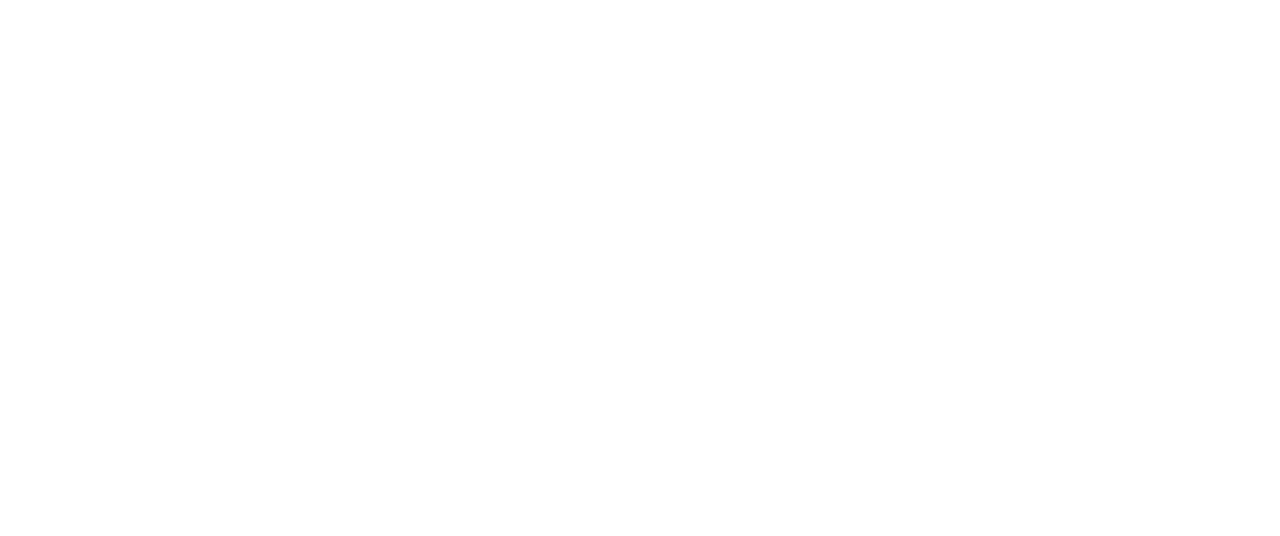
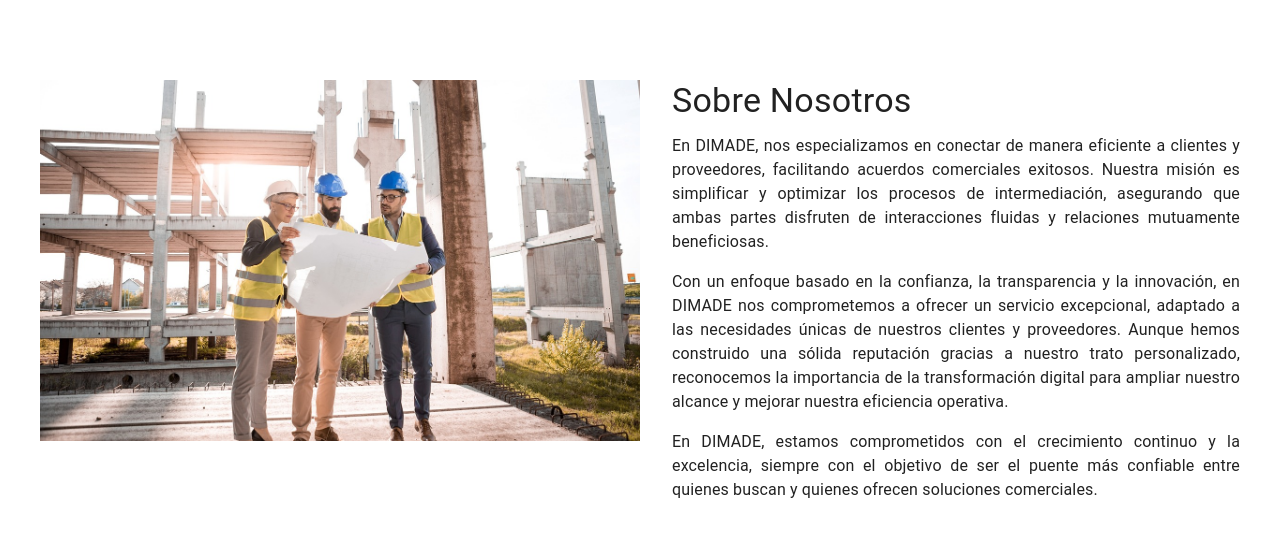
Before and after one commit to IgnaT-M/Proyecto_Dimade, a React (Vite) app in the folder DIMADE/: page /nosotros in a window 1280 px wide. Before the commit this address had no page. Shown: the top 536 px of the page. Built offline with nearby package versions, Linux system fonts and the light colour scheme.

Commit message:
primer commit

```diff
--- a/DIMADE/src/main.jsx
+++ b/DIMADE/src/main.jsx
@@ -2,10 +2,12 @@
 import ReactDOM from "react-dom/client";
 import { CssBaseline } from "@mui/material";
 import App from "./App";
+import Nosotros from "./vistas/vistas_front/Nosotros";
 
 ReactDOM.createRoot(document.getElementById("root")).render(
   <React.StrictMode>
     <CssBaseline />
     <App />
+    <Nosotros />
   </React.StrictMode>
 );
--- a/DIMADE/src/vistas/vistas_front/Nosotros.jsx
+++ b/DIMADE/src/vistas/vistas_front/Nosotros.jsx
@@ -0,0 +1,65 @@
+import React from 'react';
+import { Typography, Paper, Box } from '@mui/material';
+
+const Nosotros = () => {
+  return (
+    <Box sx={{
+      py: 4,
+      width: '100vw', // Ocupa todo el ancho de la ventana
+      marginLeft: 'calc(-50vw + 50%)' // Centra el contenido
+    }}>
+      {/* Paper con fondo blanco a todo ancho */}
+      <Paper
+        elevation={0}
+        sx={{
+          py: 6,
+          px: { xs: 2, md: 4 },
+          backgroundColor: '#ffff',
+          width: '100%',
+        }}
+      >
+        {/* Contenedor interno con ancho máximo */}
+        <Box
+          sx={{
+            maxWidth: '1200px',
+            margin: '0 auto',
+            display: 'flex',
+            flexDirection: { xs: 'column', md: 'row' },
+            gap: 4,
+            alignItems: 'flex-start',
+          }}
+        >
+          {/* Imagen a la izquierda */}
+            <Box
+              component="img"
+              src="src/assets/imagenes/img1.jpg"
+              alt="Imagen DIMADE"
+              sx={{
+                width: { xs: '100%', md: '50%' },
+                height: 'auto',
+                objectFit: 'cover',
+              }}
+            />
+
+          {/* Texto a la derecha */}
+          <Box sx={{ flex: 1, textAlign: 'justify' }}>
+            <Typography variant="h4" gutterBottom>
+              Sobre Nosotros
+            </Typography>
+            <Typography variant="body1" paragraph>
+              En DIMADE, nos especializamos en conectar de manera eficiente a clientes y proveedores, facilitando acuerdos comerciales exitosos. Nuestra misión es simplificar y optimizar los procesos de intermediación, asegurando que ambas partes disfruten de interacciones fluidas y relaciones mutuamente beneficiosas.
+            </Typography>
+            <Typography variant="body1" paragraph>
+              Con un enfoque basado en la confianza, la transparencia y la innovación, en DIMADE nos comprometemos a ofrecer un servicio excepcional, adaptado a las necesidades únicas de nuestros clientes y proveedores. Aunque hemos construido una sólida reputación gracias a nuestro trato personalizado, reconocemos la importancia de la transformación digital para ampliar nuestro alcance y mejorar nuestra eficiencia operativa.
+            </Typography>
+            <Typography variant="body1" paragraph>
+              En DIMADE, estamos comprometidos con el crecimiento continuo y la excelencia, siempre con el objetivo de ser el puente más confiable entre quienes buscan y quienes ofrecen soluciones comerciales.
+            </Typography>
+          </Box>
+        </Box>
+      </Paper>
+    </Box>
+  );
+};
+
+export default Nosotros;
```
